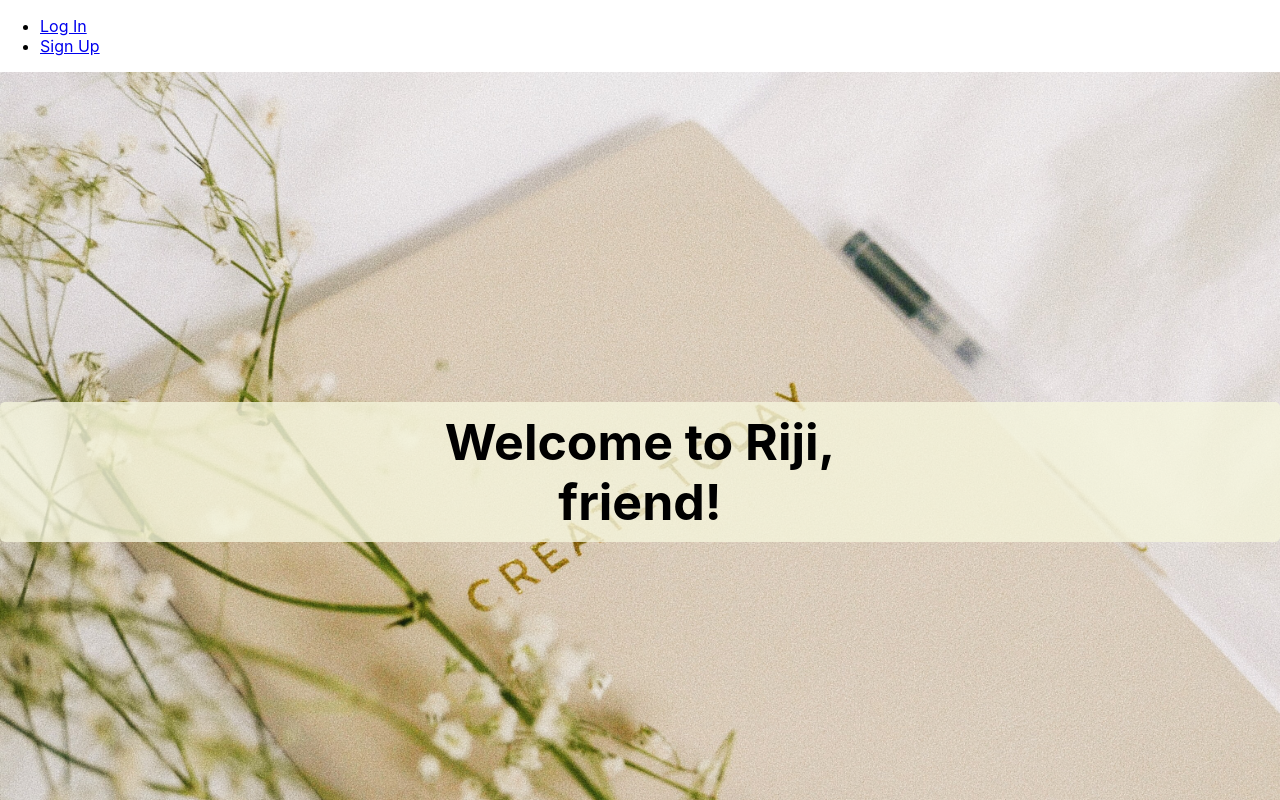
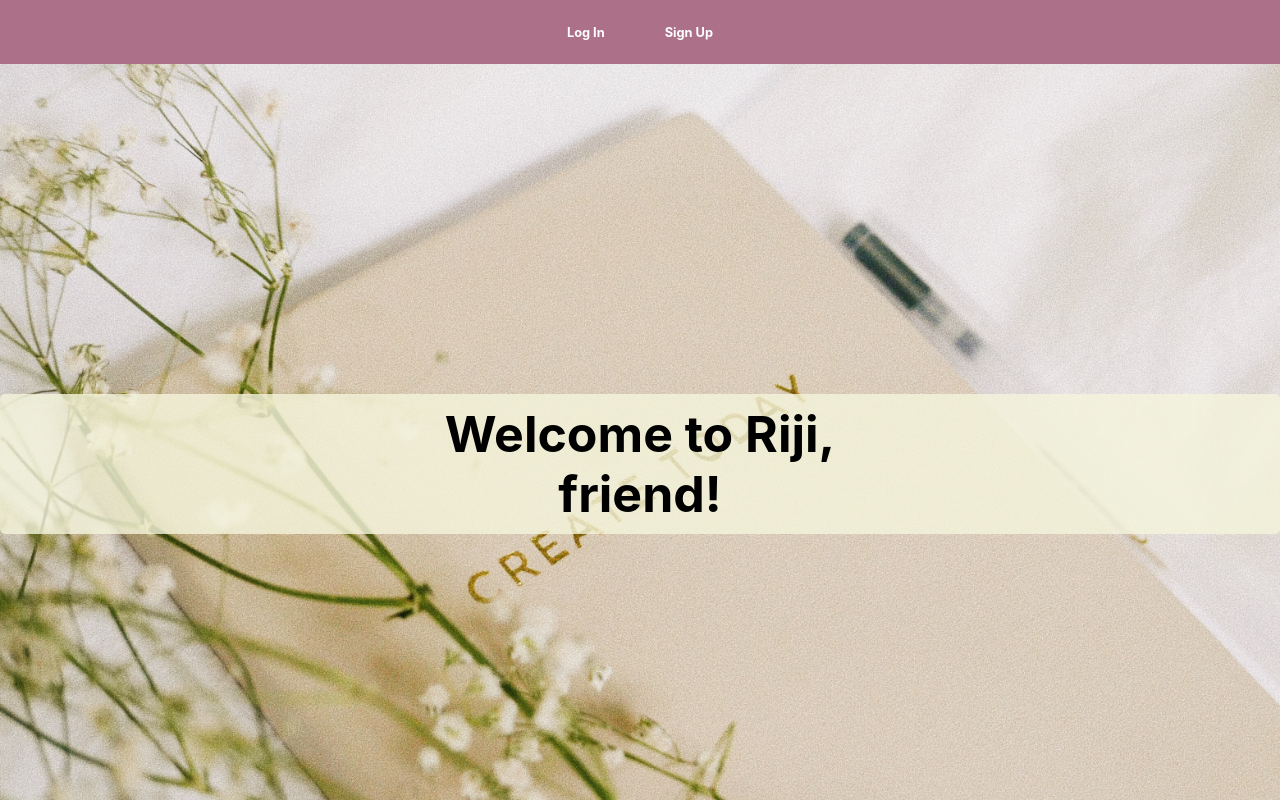
Before and after one commit to chenannchi/riji-front-end, a React (Create React App) app: page / in a window 1280 px wide. Shown: the top 800 px of the page. Built offline with nearby package versions, Linux system fonts and the light colour scheme; no server answers.

Commit message:
add mobile version navbar

```diff
--- a/package.json
+++ b/package.json
@@ -30,6 +30,7 @@
     "jwt-decode": "^3.1.2",
     "react": "^18.2.0",
     "react-dom": "^18.2.0",
+    "react-icons": "^4.7.1",
     "react-router-dom": "^6.4.2",
     "react-scripts": "^5.0.1"
   }
--- /dev/null
+++ b/src/components/NavBar/MobileNavBar.jsx
@@ -0,0 +1,37 @@
+import NavLinks from "./NavLinks"
+import styles from './NavBar.module.css'
+import { AiOutlineMenu, AiOutlineClose } from 'react-icons/ai'
+import { useState } from "react"
+
+const MobileNavBar = ({ user, handleLogout }) => {
+
+  const [open, setOpen] = useState(false)
+
+  const hamburgerIcon = <AiOutlineMenu
+    className={styles.hamburger}
+    size="30px"
+    color="white"
+    onClick={() => setOpen(!open)}
+  />
+
+  const closeIcon = <AiOutlineClose
+    className={styles.hamburger}
+    size="30px"
+    color="white"
+    onClick={() => setOpen(!open)} />
+
+  const closeMobileMenu = () => setOpen(false)
+
+  return (
+    <nav className={styles.mobileNavigation}>
+      {open
+        ? closeIcon
+        : hamburgerIcon}
+      {open && <NavLinks user={user} handleLogout={handleLogout}
+      closeMobileMenu={closeMobileMenu} isMobile={true}/>}
+
+    </nav>
+  )
+}
+
+export default MobileNavBar
--- a/src/components/NavBar/NavBar.jsx
+++ b/src/components/NavBar/NavBar.jsx
@@ -1,26 +1,13 @@
-import { Link } from 'react-router-dom'
+import styles from "./NavBar.module.css"
+import MobileNavBar from './MobileNavBar'
+import Navigation from "./Navigation"
 
 const NavBar = ({ user, handleLogout }) => {
   return (
-    <nav>
-      {user ?
-        <ul>
-          <li>Welcome, {user.name}</li>
-          <li><Link to="/profiles">Profiles</Link></li>
-          <li><Link to="/diarybooks">DIARYBOOKS</Link></li>
-          <li><Link to="/diarybooks/new">NEW DIARYBOOK</Link></li>
-          <li><Link to="/diaries">DIARIES</Link></li>
-          <li><Link to="/diaries/new">NEW DIARY</Link></li>
-          <li><Link to="" onClick={handleLogout}>LOG OUT</Link></li>
-          <li><Link to="/changePassword">Change Password</Link></li>
-        </ul>
-      :
-        <ul>
-          <li><Link to="/login">Log In</Link></li>
-          <li><Link to="/signup">Sign Up</Link></li>
-        </ul>
-      }
-    </nav>
+    <div className={styles.navbar}>
+      <MobileNavBar user={user} handleLogout={handleLogout}/>
+      <Navigation user={user} handleLogout={handleLogout}/>
+    </div>
   )
 }
 
--- /dev/null
+++ b/src/components/NavBar/NavBar.module.css
@@ -0,0 +1,141 @@
+ul {
+  list-style-type: none;
+  align-items: center;
+  font-size: 100%;
+  font-weight: bold;
+  z-index: 2;
+  margin-top: 40px;
+  right: 0;
+  left: 0;
+  width: 100%;
+  background-color: rgba(172, 112, 136, 0.75);
+  padding: 0;
+}
+
+.navbar {
+  background-color: #ac7088;
+  height: 6vh;
+  z-index: 3;
+  width: 100%;
+}
+
+.navbar a {
+  text-decoration: none;
+  color: white;
+  font-size: 80%;
+  align-items: center;
+}
+
+.navbar .mobileNavigation {
+  display: none;
+}
+
+@media (max-width: 990px) {
+  .navbar .navigation {
+    display: none;
+  }
+
+  .navbar .mobileNavigation {
+    display: flex;
+  }
+
+  .navbar .mobileNavigation .hamburger {
+    position: absolute;
+    left: 3%;
+    top:1vh;
+    cursor: pointer;
+  }
+
+  .navbar .nav .ul {
+    display: flex;
+    flex-direction: column;
+    position: absolute;
+  }
+
+  ul li {
+    display: flex;
+    justify-content: center;
+    align-items: center;
+    text-align: center;
+    height: 50px;
+    border-top: 1px solid #ac7088;
+  }
+
+  ul li:hover {
+    background-color: #ac7088;
+    color: white;
+  }
+
+  ul li a:hover {
+    color: white;
+  }
+}
+
+@media (min-width: 990px) {
+  ul {
+    margin: 0;
+    display: flex;
+    align-items: center;
+    justify-content: center;
+    height: 100%;
+    display: flex;
+    justify-content: center;
+    align-items: center;
+  }
+
+  ul li {
+    display: flex;
+    margin-top: 15px;
+    padding: 0 30px;
+    color: white;
+    margin: 0, 40px;
+  }
+
+  ul li:hover {
+    font-weight: bolder;
+    letter-spacing: 2px;
+  }
+
+  .navbar {
+    height: 8vh;
+    display: flex;
+    justify-content: center;
+    align-items: center;
+  }
+
+  .navbar ul .logo {
+    position: absolute;
+    left: 2vw;
+  }
+
+  .navbar ul .logo img {
+    width: 50px;
+    height: 50px;
+    border-radius: 0;
+  }
+
+  .navbar ul .logo img:hover {
+    width: 55px;
+    height: 55px;
+  }
+
+  .navigation {
+    display: flex;
+    justify-content: center;
+    align-items: center;
+  }
+
+  .navigation ul {
+    display: flex;
+    align-items: center;
+    justify-content: center;
+  }
+
+  .navigation li {
+    margin: 0;
+  }
+
+  .navigation img {
+    margin: 0;
+  }
+}
--- /dev/null
+++ b/src/components/NavBar/NavLinks.jsx
@@ -0,0 +1,46 @@
+import { Link } from 'react-router-dom'
+import styles from "./NavBar.module.css"
+
+const NavBar = ({ user, handleLogout, closeMobileMenu, isMobile }) => {
+
+  const logOut = () => {
+    handleLogout()
+    isMobile && closeMobileMenu()
+  }
+
+  return (
+    <nav>
+      {user
+        ?  isMobile ?
+        <ul>
+          <Link to="/" onClick={() => isMobile && closeMobileMenu()}><li>Home</li></Link>
+          <Link to="/profiles" onClick={() => isMobile && closeMobileMenu()}><li>Profiles</li></Link>
+          <Link to="/diarybooks" onClick={() => isMobile && closeMobileMenu()}><li>DIARYBOOKS</li></Link>
+          <Link to="/diarybooks/new" onClick={() => isMobile && closeMobileMenu()}><li>NEW DIARYBOOK</li></Link>
+          <Link to="/diaries" onClick={() => isMobile && closeMobileMenu()}><li>DIARIES</li></Link>
+          <Link to="/diaries/new" onClick={() => isMobile && closeMobileMenu()}><li>NEW DIARY</li></Link>
+          <Link to="" onClick={()=>logOut()}><li>LOG OUT</li></Link>
+          <Link to="/changePassword"><li>Change Password</li></Link>
+        </ul>
+        :
+        <ul>
+          <Link to="/"><li>Home</li></Link>
+          <Link to="/profiles"><li>Profiles</li></Link>
+          <Link to="/diarybooks"><li>DIARYBOOKS</li></Link>
+          <Link to="/diarybooks/new"><li>NEW DIARYBOOK</li></Link>
+          <Link to="/diaries"><li>DIARIES</li></Link>
+          <Link to="/diaries/new"><li>NEW DIARY</li></Link>
+          <Link to="" onClick={handleLogout}><li>LOG OUT</li></Link>
+          <Link to="/changePassword"><li>Change Password</li></Link>
+        </ul>
+      :
+        <ul>
+          <Link to="/login" onClick={() => isMobile && closeMobileMenu()}><li>Log In</li></Link>
+          <Link to="/signup" onClick={() => isMobile && closeMobileMenu()}><li>Sign Up</li></Link>
+        </ul>
+      }
+    </nav>
+  )
+}
+
+export default NavBar
--- /dev/null
+++ b/src/components/NavBar/Navigation.jsx
@@ -0,0 +1,12 @@
+import NavLinks from "./NavLinks"
+import styles from './NavBar.module.css'
+
+const Navigation = ({ user, handleLogout }) => {
+  return (
+    <nav className={styles.navigation}>
+      <NavLinks user={user} handleLogout={handleLogout} />
+    </nav>
+  )
+}
+
+export default Navigation
--- a/src/pages/Landing/Landing.jsx
+++ b/src/pages/Landing/Landing.jsx
@@ -11,7 +11,7 @@ const Landing = ({ user }) => {
       </section>
       <section id={styles.second}>
         <div className={styles.title}>About</div>
-        <p>Let me introduce Riji with you! <br/><br/>Riji is a website that can let you write your diaries and share them with your love ones! Sounds great right? Let's share our daily life with our friends, our family, and anyone who we want to share your stories with! The last but not the least, do you know what Riji stands for? It's actually the pronounce of diary in Mandarin. Sounds cool right? Let's begin our diary sharing journey!</p>
+        <p>Riji is a website that can let you write your diaries and share them with your love ones! Sounds great right? Let's share our daily life with our friends, our family, and whoever we want to share our stories with! The last but not the least, do you know what Riji stands for? It's actually the pronounce of "Diary" in Mandarin. Sounds cool right? Let's begin our diary sharing journey!</p>
       </section>
       <section id={styles.third}>
         <div className={styles.hint}>
```
Also changed, not shown: 2 other files (tests, documents, lock files or other folders).
